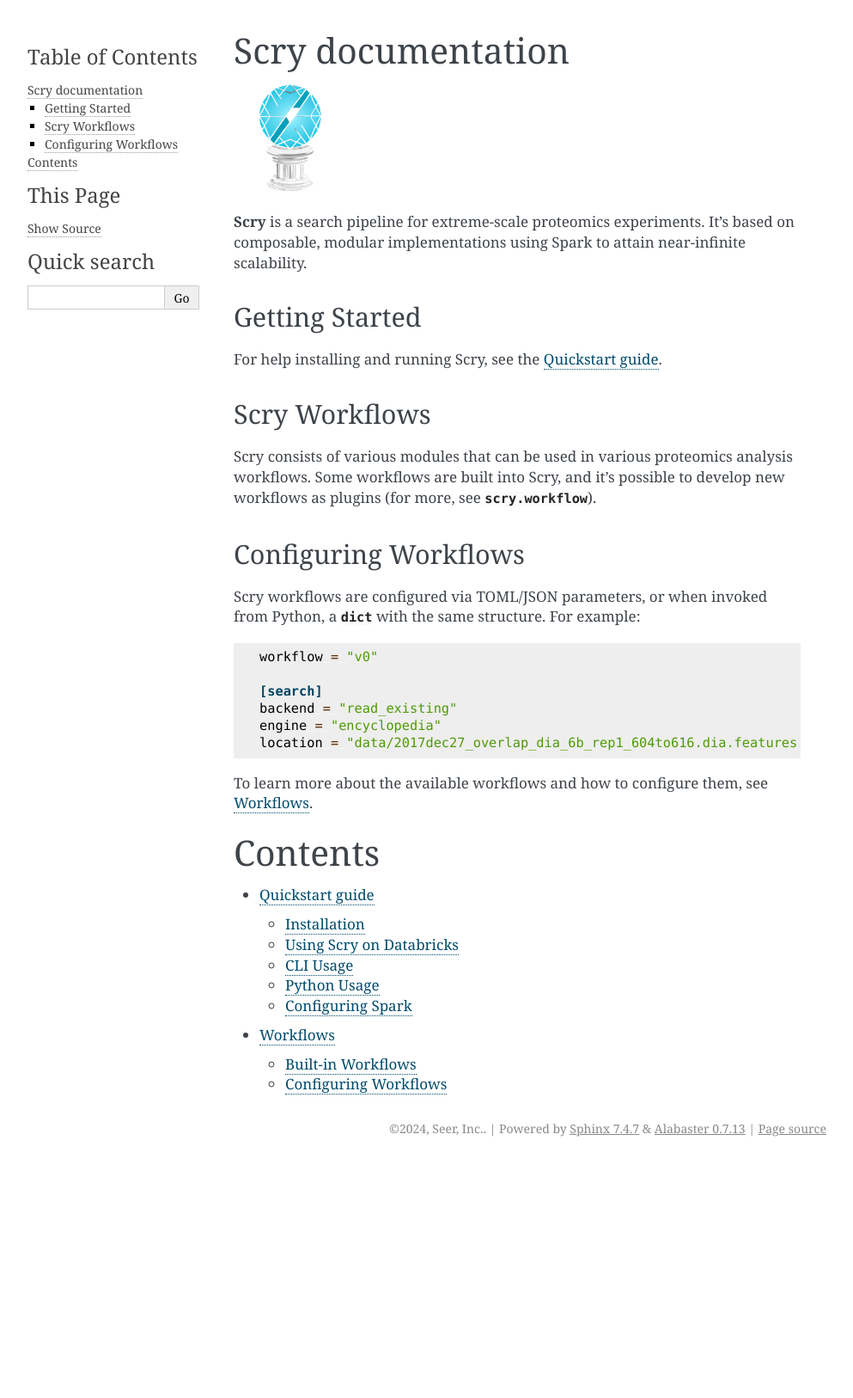
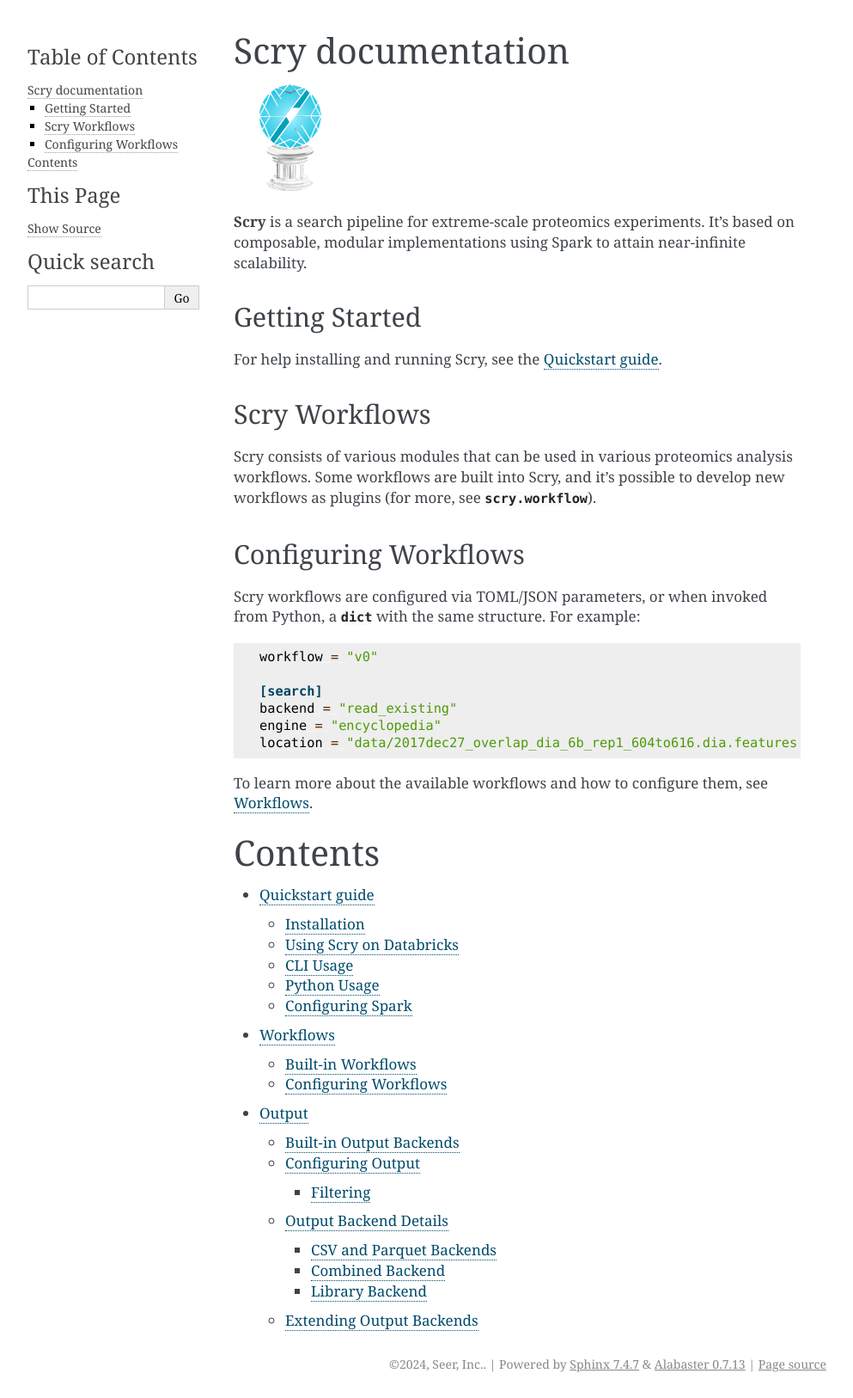
Before and after one commit to maccoss/fulcrum, a Sphinx documentation site: the page built from docs/index.rst, in a window 1280 px wide. Shown: the whole page at 86% size, without its empty margins (148-1141 px from the left). Built offline with Sphinx 7.4.7, drawn with Linux system fonts in a browser that asks for light colours; before the commit the page ends 1352 px from its top, so only the background shows below that; part of the change alters nothing that is shown.

Commit message:
📝 Add documentation with an overview of output backends and basic recommendations

```diff
--- a/docs/index.rst
+++ b/docs/index.rst
@@ -47,3 +47,4 @@ Contents
 
     quickstart
     workflows
+    output
--- /dev/null
+++ b/docs/output.rst
@@ -0,0 +1,130 @@
+Output
+======
+
+Scry provides various output backends for writing peptide and protein identification and quantification results
+in different formats. Output backends can be combined with any workflow to generate results suitable for downstream
+analysis or use with other proteomics tools.
+
+Built-in Output Backends
+------------------------
+
+There are currently four built-in output backends in Scry:
+
+* :py:func:`write_csv <scry.output.write_csv>` -- Write results to CSV format with optional filtering by quality threshold
+* :py:func:`write_parquet <scry.output.write_parquet>` -- Write results to Parquet format for efficient storage and querying
+* :py:func:`combined <scry.output.write_combined>` -- Write joined peptide and protein results to a single Parquet table with standardized column names
+* :py:func:`write_library <scry.output.write_library>` -- Write results formatted for use as a spectral library compatible with DIA-NN and EncyclopeDIA
+
+Configuring Output
+------------------
+
+Output backends are specified via the ``output`` parameter in TOML/JSON configuration. For example:
+
+.. code :: toml
+
+    output = "write_csv"
+
+For complete information on configuring Scry workflows and passing parameters to the ``scry`` command line tool or Python API,
+see :doc:`workflows`.
+
+Filtering
+~~~~~~~~~
+
+Built-in output backends all results filtering using *q*-value threshold or by a custom boolean column.
+The ``qval_thresh`` parameter specifies the maximum acceptable *q*-value. The ``include_decoys`` parameter controls
+whether decoy identifications are included in the output. For more sophisticated filtering, a ``threshold_col``
+parameter can specify a boolean column to determine which rows are written.
+
+Output Backend Details
+----------------------
+
+CSV and Parquet Backends
+~~~~~~~~~~~~~~~~~~~~~~~~
+
+The :py:func:`write_csv <scry.output.write_csv>` and :py:func:`write_parquet <scry.output.write_parquet>` backends
+write peptide and protein results independently to separate locations.
+
+These backends provide direct access to the full datastructures computed by the Scry workflow. This is recommended for
+users integrating Scry into bioinformatic pipelines or performing custom analyses, as they expose all available
+information, however care must be taken to handle these outputs when varying the workflow configuration or choice of
+backend modules. Notably, column names are not standardized and may vary between different search engines or
+quantification methods. Additionally, the peptide output contains PSM-level data, but does not reflect protein-level
+scoring, statistics, or filtering.
+
+CSV output:
+
+.. code :: toml
+
+    [output]
+    backend = "write_csv"
+
+    [peptide_output]
+    location = "results/scry-peptides/"
+
+    [protein_output]
+    location = "results/scry-proteins/"
+
+Parquet output:
+
+.. code :: toml
+
+    [output]
+    backend = "write_parquet"
+
+    [peptide_output]
+    location = "results/scry-peptides/"
+
+    [protein_output]
+    location = "results/scry-proteins/"
+
+Parquet format is generally preferred for large result sets due to its columnar storage and compression efficiency.
+
+Combined Backend
+~~~~~~~~~~~~~~~~
+
+The :py:func:`combined <scry.output.write_combined>` backend writes both peptide and protein results to a Parquet
+dataset. Results are written with standardized column names to give a format similar to DIA-NN's report output.
+This backend includes identification scores at both the PSM and protein group levels, as well as quantification values.
+
+.. code :: toml
+
+    [output]
+    backend = "combined"
+    location = "scry-combined-results/"
+
+Key output columns include identification metrics (*q*-values, error probabilities), spectral properties
+(retention time, precursor m/z, charge), and quantification results (raw and normalized intensities).
+
+The combined format provides a single tabular format suitable for downstream statistical analysis or data visualization,
+but requires users to carefully handle protein-level results, due to the duplication of protein group-level
+information across multiple PSM rows. For protein-level analyses, it is recommended to instead use the ``write_parquet``
+backend to provide direct access to lower-level data structures. However, users with existing analysis pipelines that
+handle DIA-NN report formats may find the combined backend more convenient, with only minimal changes needed to support
+Scry outputs.
+
+
+Library Backend
+~~~~~~~~~~~~~~~
+
+The :py:func:`write_library <scry.output.write_library>` backend converts PSM identifications into a spectral
+library format compatible with DIA-NN and EncyclopeDIA. Libraries are written in TSV format where each row
+represents a single fragment ion. The library includes retention time, theoretical precursor properties, and
+experimental fragment ion m/z and intensity values.
+
+.. code :: toml
+
+    [output]
+    backend = "write_library"
+    location = "results/library.tsv"
+    spectra_backend = "mzml"
+
+Spectral information for library generation is retrieved via pluggable backend implementations from ``wheely-mammoth``,
+allowing flexibility in handling spectra from different data formats. The backend supports peptide sequence normalization
+to ensure consistency with downstream tools. Quality filtering by *q*-value is applied to ensure high-confidence
+identifications are included in the library.
+
+Extending Output Backends
+--------------------------
+
+Custom output backends can be provided via the ``scry.output.plugins`` entry point group,
+or registered in Python code using :py:func:`scry.output.register_backend`.
```
